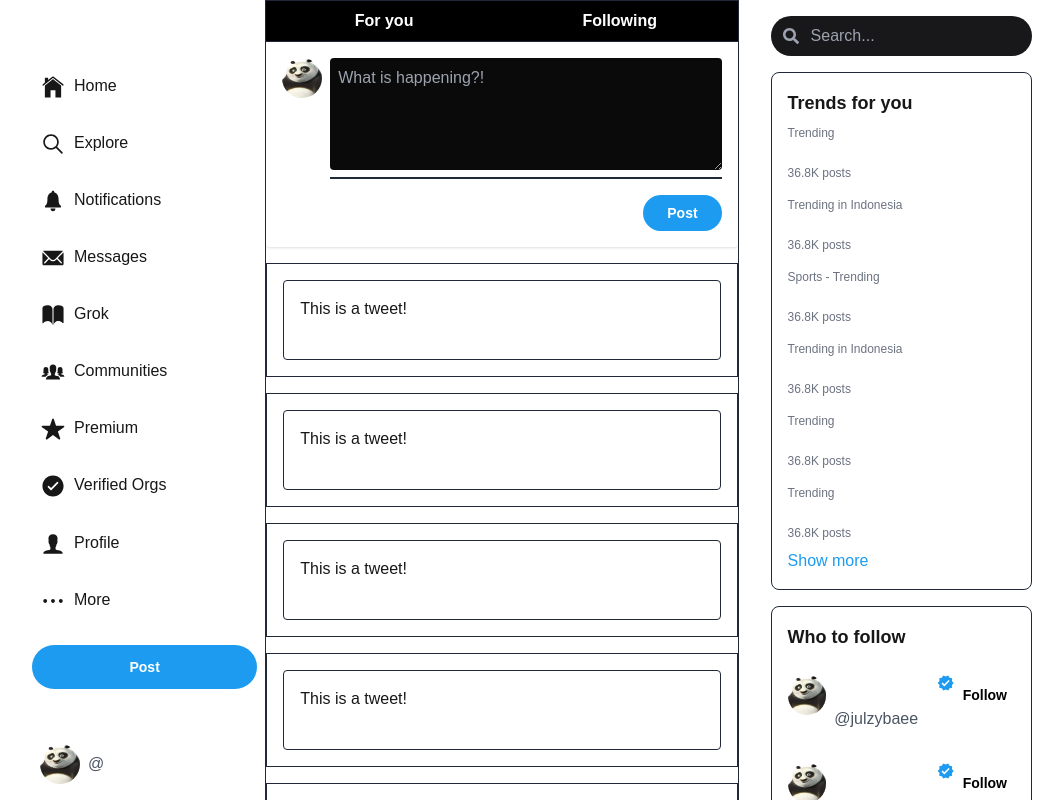
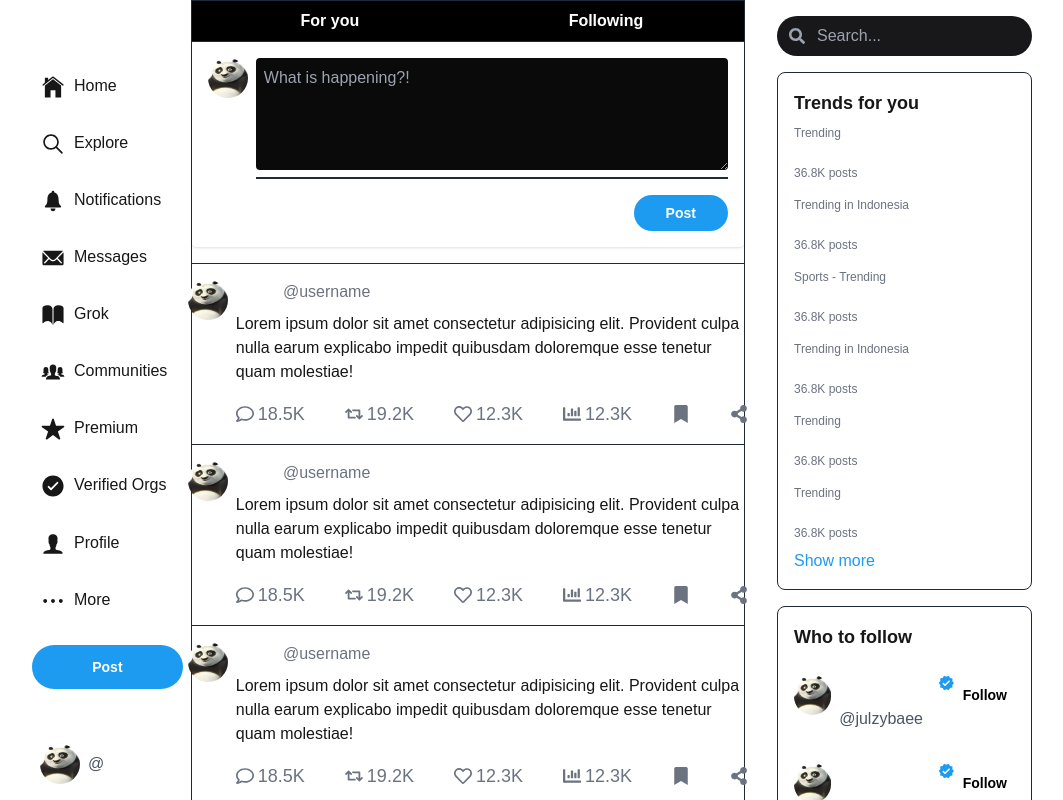
Before and after one commit to juliophilippus25/x-clone-nextjs, a Next.js app: page /home in a window 1280 px wide. Shown: the top 800 px of the page, without its empty margins (104-1167 px from the left). Built offline with nearby package versions, Linux system fonts and the light colour scheme.

Commit message:
feat: improve layout tweets

```diff
--- a/src/app/components/home/Sidebar.tsx
+++ b/src/app/components/home/Sidebar.tsx
@@ -89,7 +89,7 @@
                 >
                     <span className="hidden md:inline">Post</span>
                     <span className="inline md:hidden">
-                        <IoIosAdd size={26} />
+                        <IoIosAdd size={16} />
                     </span>
                 </Button>
 
--- a/src/app/components/home/Tweets.tsx
+++ b/src/app/components/home/Tweets.tsx
@@ -1,9 +1,43 @@
+import Image from "next/image";
+import Button from "../Buttons";
+import { FaRegComment, FaRetweet, FaRegHeart, FaChartBar, FaShareAlt, FaBookmark } from 'react-icons/fa';
+
 export default function Tweets() {
     return (
         <>
-            <div className="p-4 mb-4 border border-gray-800">
-                <div className="border border-gray-800 rounded h-20 p-4">
-                    <p>This is a tweet!</p>
+            <div className="p-4 border-t border-gray-800">
+                <div className="h-auto">
+                    <div className="flex justify-center">
+                        <div className="flex-shrink-0">
+                            <Image src="/avatar.jpg" alt="Avatar" width={50} height={50} className="w-10 h-10 rounded-full" />
+                        </div>
+                        <div className="flex-grow ml-2">
+                            <p className="text-white">Name <span className="text-gray-500">@username</span></p>
+                            <div className="flex justify-end mt-2">
+                                <p>Lorem ipsum dolor sit amet consectetur adipisicing elit. Provident culpa nulla earum explicabo impedit quibusdam doloremque esse tenetur quam molestiae!</p>
+                            </div>
+                            <div className="flex items-center justify-start mt-4 gap-4 lg:gap-10 cursor-pointer text-sm lg:text-lg">
+                                <span className="text-gray-500 flex items-center">
+                                    <FaRegComment className="text-gray-500 hover:text-white" />
+                                    <span className="ml-1">18.5K</span>
+                                </span>
+                                <span className="text-gray-500 flex items-center">
+                                    <FaRetweet className="text-gray-500 hover:text-white" />
+                                    <span className="ml-1">19.2K</span>
+                                </span>
+                                <span className="text-gray-500 flex items-center">
+                                    <FaRegHeart className="text-gray-500 hover:text-white" />
+                                    <span className="ml-1">12.3K</span>
+                                </span>
+                                <span className="text-gray-500 flex items-center">
+                                    <FaChartBar className="text-gray-500 hover:text-white" />
+                                    <span className="ml-1">12.3K</span>
+                                </span>
+                                <FaBookmark className="text-gray-500 hover:text-white" />
+                                <FaShareAlt className="text-gray-500 hover:text-white" />
+                            </div>
+                        </div>
+                    </div>
                 </div>
             </div>
         </>
```
